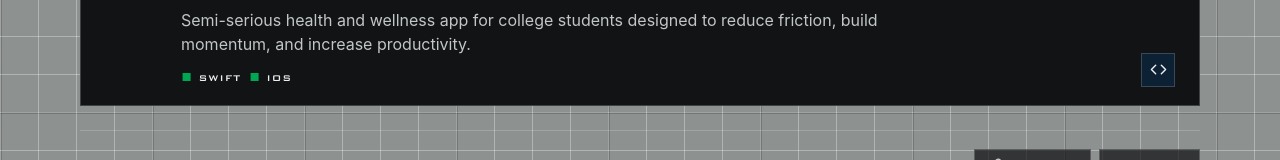
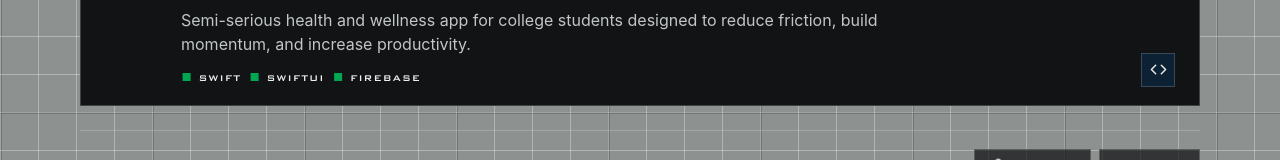
Before and after one commit to masonmemelord/Portfolio-Site, a React (Vite) app: page / in a window 1280 px wide. Shown: the part 1104-1264 px from the top of the page. Built offline with nearby package versions, Linux system fonts and the light colour scheme.

Commit message:
Resume changes

```diff
--- a/src/App.tsx
+++ b/src/App.tsx
@@ -39,7 +39,7 @@ const projects: Project[] = [
     year: '2026',
     description:
       'Semi-serious health and wellness app for college students designed to reduce friction, build momentum, and increase productivity.',
-    techStack: ['Swift', 'iOS'],
+    techStack: ['Swift', 'SwiftUI', 'Firebase'],
     github: 'https://github.com/masonmemelord/Unstuck-iOS',
   },
 ];
```
